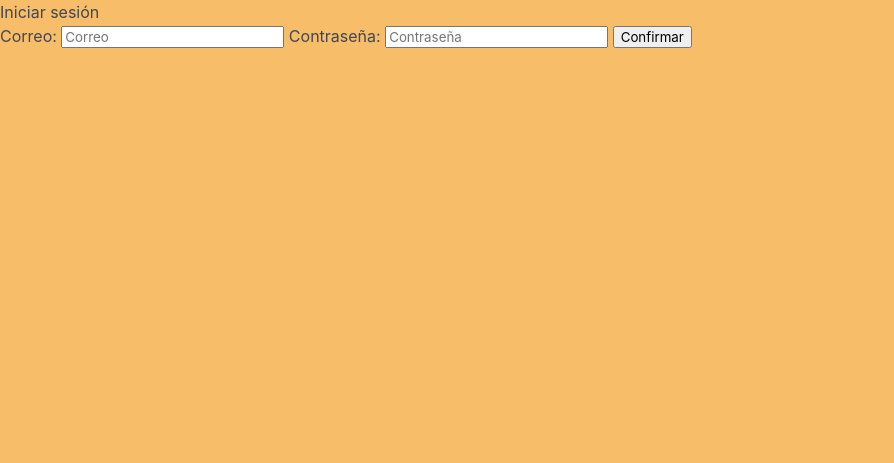
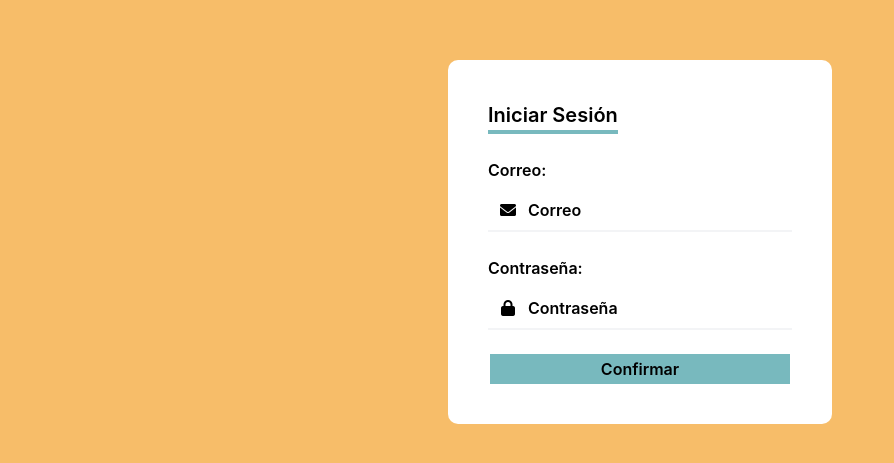
Before and after one commit to agosrubbini/Proyecto-de-Software, a Flask app: template admin/src/web/templates/auth/login.html in a window 1280 px wide. Shown: the part 52-515 px from the top of the page, without its empty margins (0-894 px from the left). Run offline with Flask 3, Linux system fonts and the light colour scheme; the template is opened without the code that fills it, so the values that code supplies are empty.

Commit message:
Agrego estilos del login y las notificaciones

```diff
--- a/admin/src/web/templates/auth/login.html
+++ b/admin/src/web/templates/auth/login.html
@@ -5,14 +5,102 @@
     {{ super() }}
 {% endblock %}
 {% block content %}
+<style>
+
+    h1{
+        padding-top: 20px;
+        font-size: 20px !important;
+        margin-bottom: 0 !important;
+    }
+
+    .input, form{
+        background-color: white;
+    }
+
+    .div-titulo {
+        width: fit-content;
+    }
+
+    .linea-titulo{
+        border: none;
+        border: 2px solid var(--primary-color);
+        margin-top: 0px;
+        width: 100%;
+    }
+
+    form {
+        display:block;
+        width: 30%;
+        margin: 60px auto;
+        height: 80%;
+        padding: 20px 40px;;
+        border-radius: 10px;
+    }
+
+    hr{
+        margin-top:-10px;
+        border: 1x solid black;
+    }
+
+    input{
+        margin-bottom: 10px;
+        border: none;
+        outline: none;
+        width: 100%;
+        height: 30px;
+    }
+
+    button{
+        background-color: var(--primary-color);
+        width: 300px;
+        height: 30px;
+        color: black;
+        font-style: bold;
+        font-weight: 600;
+        display: block;
+        margin: 20px auto;
+    }
+
+    .input, .input:focus{
+        box-shadow: none;
+        border: none;
+        outline: none;
+    }
+
+    .input, .input::placeholder, .label, .button{
+        color: black;
+        font-weight: 600;
+        font-style: bold;
+    }
+
+    i {
+        color:black;
+    }
+</style>
+
 <section>
-    <h1>Iniciar sesión</h1>
-    <form action="{{ url_for('login.authenticate') }}" method="POST">
-        <label for="email">Correo:</label>
-        <input name="email" placeholder="Correo" required />
-        <label for="password">Contraseña:</label>
-        <input type="password" name="password" placeholder="Contraseña" required />
-        <input type="submit" value="Confirmar" />
+    <form method="POST" action="{{ url_for('login.authenticate') }}" >
+        <div class="div-titulo">
+            <h1 class="label" >Iniciar Sesión</h1>
+            <hr class="linea-titulo">
+        </div>
+        <label class="label" for="email">Correo:</label>
+        <div class="control has-icons-left ">
+            <span class="icon is-small is-left">
+                <i class="fas fa-envelope"></i>
+            </span>
+            <input class="input" name="email" placeholder="Correo" required />
+        </div>
+        <hr>
+        <label class="label" for="password">Contraseña:</label>
+        <div class="control has-icons-left">
+            <span class="icon is-small is-left">
+                <i class="fas fa-lock"></i>
+            </span>
+            <input class="input" type="password" name="password" placeholder="Contraseña" required />
+        </div>
+        <hr>
+        <button type="submit">Confirmar</button>
     </form>
 </section>
 {% endblock %}
--- a/admin/src/web/templates/auth/registry.html
+++ b/admin/src/web/templates/auth/registry.html
@@ -91,7 +91,7 @@
     }
 </style>
 
-<form class="from-registro" method="POST" action="{{ url_for('registry.registry_function') }}">
+<form  method="POST" action="{{ url_for('registry.registry_function') }}">
 
     {{ form.csrf_token }}
     <div class="div-titulo">
--- a/admin/src/web/templates/layout.html
+++ b/admin/src/web/templates/layout.html
@@ -9,7 +9,7 @@
         />
         <link
           rel="stylesheet"
-          href="{{ url_for('static', filename='flash.css') }}"
+          href="{{ url_for('static', filename='styles/flash.css') }}"
         />
         <link
           rel="stylesheet"
@@ -78,9 +78,9 @@
               {% if messages %}
 
                       {% for category, message in messages %}
-                          <div class="notification is-{{ category }}">
-                              <button class="delete"></button>
-                              {{ message }}
+                          <div class="flash {{ category }}">
+                            <span class="message">{{ message }}</span>
+                            <button class="delete"></button>
                           </div>
                       {% endfor %}
                   </div>
@@ -96,7 +96,7 @@
          <script>
           document.addEventListener('DOMContentLoaded', () => {
               // Encuentra todas las notificaciones flash
-              const notifications = document.querySelectorAll('.notification');
+              const notifications = document.querySelectorAll('.flash');
 
               // Establecer el tiempo de desaparición (en milisegundos)
               const timeout = 3000; // 3 segundos
```
Also changed, not shown: admin/src/web/controllers/auth/registry.py (+2 -7 lines), admin/static/styles/flash.css (+19 -6 lines), 1 other file.
